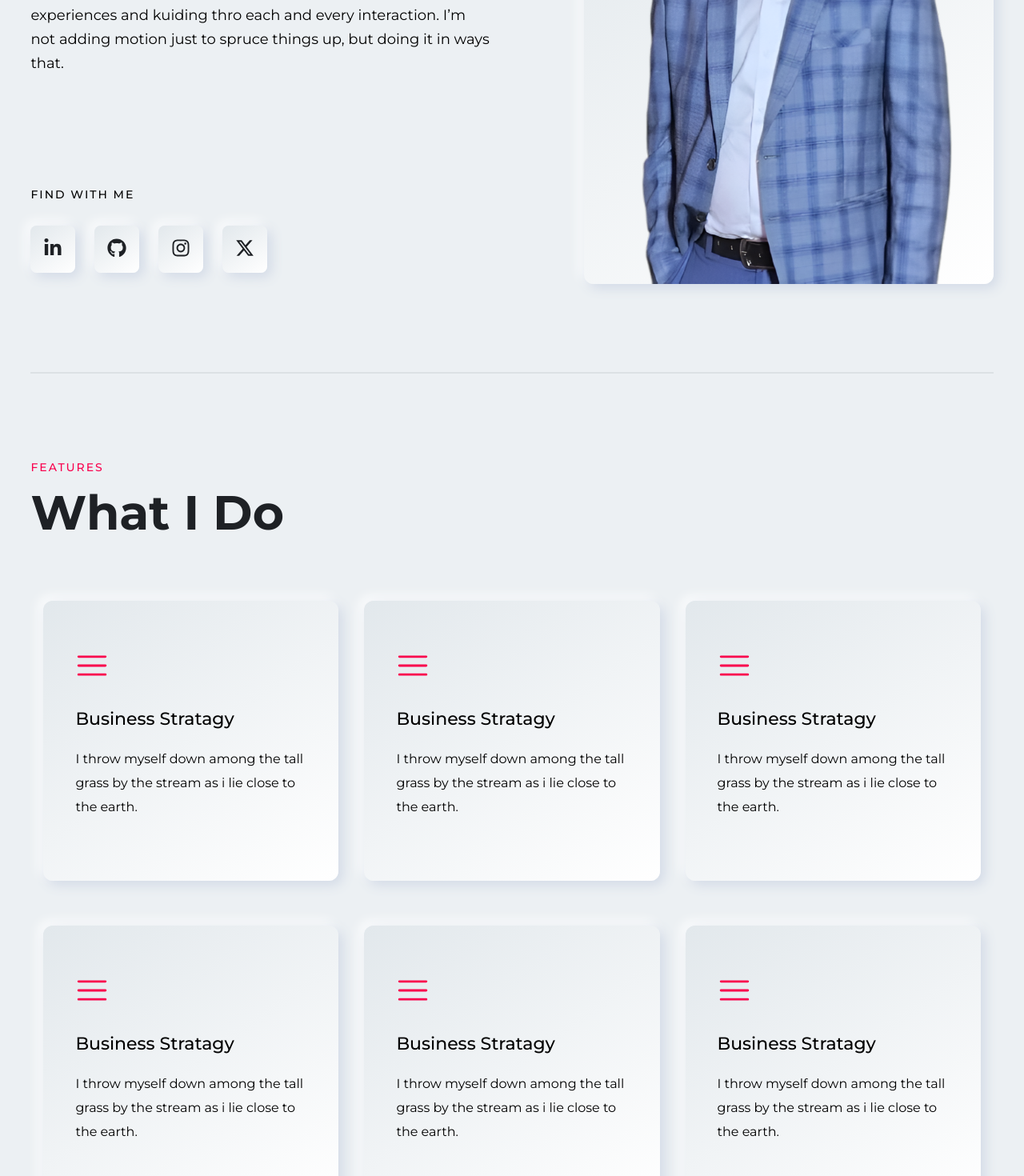
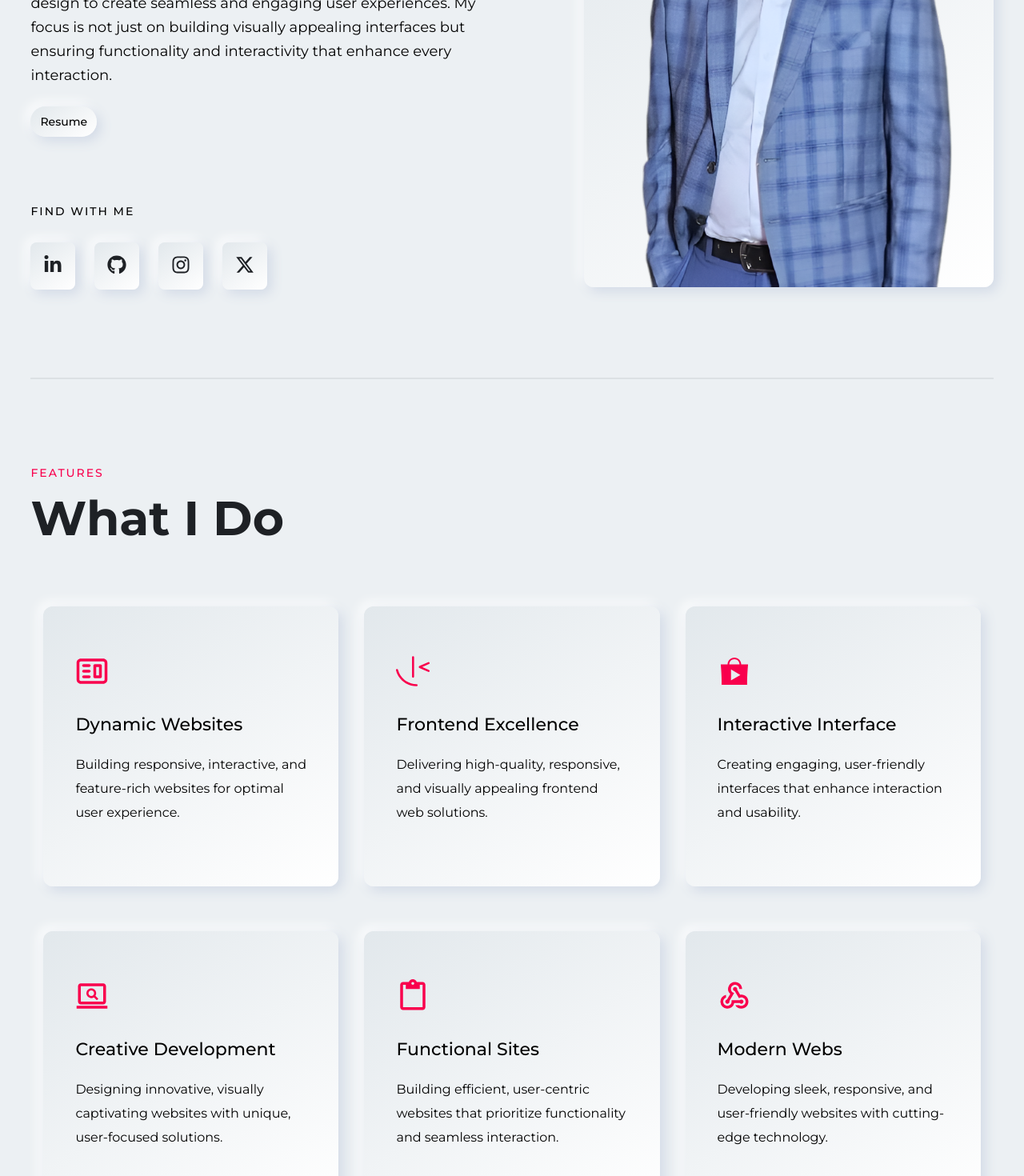
Before and after one commit to Shiv1516/Portfolio, a React (Create React App) app: page / in a window 1280 px wide. Shown: the part 540-2010 px from the top of the page at 80% size. Built offline with nearby package versions, Linux system fonts and the light colour scheme.

Commit message:
content chaneges

```diff
--- a/src/App.css
+++ b/src/App.css
@@ -780,6 +780,9 @@ table {
 .ptb80 {
   padding-top: 110px;
 }
+.pt70 {
+  padding-top: 70px;
+}
 
 .pl4 {
   padding-left: 4px;
@@ -1449,7 +1452,8 @@ table {
   .section-subheading {
     padding: 0px;
   }
-  .section-subheading {
+  .section-subheading,
+  .resume-btn {
     font-size: 13px;
     line-height: 18px;
   }
--- a/src/components/About.js
+++ b/src/components/About.js
@@ -57,12 +57,21 @@ function About() {
             </span>
             <span>{text[currentTextIndex]}</span>
           </h2>
-          <p className="section-sub-heading lh30 fs18 mb32">
-            I use animation as a third dimension by which to simplify
-            experiences and kuiding thro each and every interaction. I’m not
-            adding motion just to spruce things up, but doing it in ways that.
+          <p className="section-sub-heading lh30 fs18 mb24">
+            I leverage my knowledge of frontend development and UI/UX design to
+            create seamless and engaging user experiences. My focus is not just
+            on building visually appealing interfaces but ensuring functionality
+            and interactivity that enhance every interaction.
           </p>
-          <h4 className="section-subheading lh20 fs14 mb32 pt80 fw5 ls2 ttu">
+          <Link
+            to="https://drive.google.com/file/d/1v2mgaflz28U8gQZnT6FZuWCb-_iUT1aH/view?usp=sharing
+"
+            target="_blank"
+            className="resume-btn fs14 bg-bs-01 p12 br24 fc-h1 fw5 mb16"
+          >
+            Resume
+          </Link>
+          <h4 className="section-subheading lh20 fs14 mb32 pt70 fw5 ls2 ttu">
             find with me
           </h4>
           <div className="about-social-media df fww">
--- a/src/components/Features.js
+++ b/src/components/Features.js
@@ -2,58 +2,73 @@ import React from "react";
 import { RxHamburgerMenu } from "react-icons/rx";
 import { FaArrowRight } from "react-icons/fa";
 import { Link } from "react-router-dom";
+import { IoMdAppstore } from "react-icons/io";
+import { CgWebsite } from "react-icons/cg";
+import { MdOutlineScreenSearchDesktop } from "react-icons/md";
+import { MdContentPaste } from "react-icons/md";
+import { SiFrontendmentor } from "react-icons/si";
+import { MdOutlineWebhook } from "react-icons/md";
 
 const featureData = [
   {
     id: 1,
-    subtitle: "Business Stratagy",
+    subtitle: "Dynamic Websites",
     title:
-      "I throw myself down among the tall grass by the stream as i lie close to the earth.",
-    icon: "RxHamburgerMenu",
+      "Building responsive, interactive, and feature-rich websites for optimal user experience.",
+    icon: "CgWebsite",
   },
   {
-    id: 1,
-    subtitle: "Business Stratagy",
+    id: 2,
+    subtitle: "Frontend Excellence",
     title:
-      "I throw myself down among the tall grass by the stream as i lie close to the earth.",
-    icon: "RxHamburgerMenu",
+      "Delivering high-quality, responsive, and visually appealing frontend web solutions.",
+    icon: "SiFrontendmentor",
   },
   {
-    id: 1,
-    subtitle: "Business Stratagy",
+    id: 3,
+    subtitle: "Interactive Interface",
     title:
-      "I throw myself down among the tall grass by the stream as i lie close to the earth.",
-    icon: "RxHamburgerMenu",
+      "Creating engaging, user-friendly interfaces that enhance interaction and usability.",
+    icon: "IoMdAppstore",
   },
   {
-    id: 1,
-    subtitle: "Business Stratagy",
+    id: 4,
+    subtitle: "Creative Development",
     title:
-      "I throw myself down among the tall grass by the stream as i lie close to the earth.",
-    icon: "RxHamburgerMenu",
+      "Designing innovative, visually captivating websites with unique, user-focused solutions.",
+    icon: "MdOutlineScreenSearchDesktop",
   },
   {
-    id: 1,
-    subtitle: "Business Stratagy",
+    id: 5,
+    subtitle: "Functional Sites",
     title:
-      "I throw myself down among the tall grass by the stream as i lie close to the earth.",
-    icon: "RxHamburgerMenu",
+      "Building efficient, user-centric websites that prioritize functionality and seamless interaction.",
+    icon: "MdContentPaste",
   },
   {
-    id: 1,
-    subtitle: "Business Stratagy",
+    id: 6,
+    subtitle: "Modern Webs",
     title:
-      "I throw myself down among the tall grass by the stream as i lie close to the earth.",
-    icon: "RxHamburgerMenu",
+      "Developing sleek, responsive, and user-friendly websites with cutting-edge technology.",
+    icon: "MdOutlineWebhook",
   },
 ];
 
 const iconsMap = {
   RxHamburgerMenu: RxHamburgerMenu,
   FaArrowRight: FaArrowRight,
+  CgWebsite: CgWebsite,
+  IoMdAppstore: IoMdAppstore,
+  MdOutlineScreenSearchDesktop: MdOutlineScreenSearchDesktop,
+  MdContentPaste: MdContentPaste,
+  SiFrontendmentor: SiFrontendmentor,
+  MdOutlineWebhook: MdOutlineWebhook,
 };
 
 function Features() {
+  const handlemail = () => {
+    window.open("mailto:shivnilaysrivastav@gmail.com", "_blank");
+  };
   return (
     <div className="features-section wrapper ptb80 brd-b1" id="feature-id">
       <h4 className="section-subheading lh20 fs14 mb20 fc3 fw5 ls2 ttu">
@@ -66,7 +81,7 @@ function Features() {
           return (
             <div className="features-cards flx33 mb24" key={item.id}>
               <Link
-                to="/"
+                onClick={handlemail}
                 className="features-card m16 bg-bs-01 ptb48 fc-h2 transit2 plr40 br12"
               >
                 {IconComponent && (
--- a/src/components/Portfolio.js
+++ b/src/components/Portfolio.js
@@ -6,45 +6,51 @@ import { Link } from "react-router-dom";
 const portfolioData = [
   {
     id: 1,
-    title: "The services provide for design",
-    likes: "600",
+    title: "Developed an India-American charity website supporting the needy.",
+    likes: "400",
     department: "Development",
     image: "/images/portfolio-01.jpg",
+    link: "https://indo-america-aajux.vercel.app/",
   },
   {
-    id: 1,
-    title: "The services provide for design",
-    likes: "600",
+    id: 2,
+    title: "Developed a dynamic foreign social media platform.",
+    likes: "550",
     department: "Development",
     image: "/images/portfolio-02.jpg",
+    link: "https://freeze-crowd.vercel.app/",
   },
   {
-    id: 1,
-    title: "The services provide for design",
-    likes: "600",
+    id: 3,
+    title: "Created a responsive website for tuition teacher services.",
+    likes: "650",
     department: "Development",
     image: "/images/portfolio-03.jpg",
+    link: "https://root-academy-aajux.vercel.app/",
   },
   {
-    id: 1,
-    title: "The services provide for design",
-    likes: "600",
+    id: 4,
+    title: "Developed an interactive charity website offering services.",
+    likes: "480",
     department: "Development",
     image: "/images/portfolio-02.jpg",
+    link: "hhttps://gurukripta.vercel.app/",
   },
   {
-    id: 1,
-    title: "The services provide for design",
-    likes: "600",
+    id: 5,
+    title: "Created a responsive, dynamic security provider website.",
+    likes: "700",
     department: "Development",
     image: "/images/portfolio-01.jpg",
+    link: "https://dolphin-detective.vercel.app/",
   },
   {
-    id: 1,
-    title: "The services provide for design",
-    likes: "600",
+    id: 6,
+    title: "Developed a sleek, responsive furniture website design.",
+    likes: "500",
     department: "Development",
     image: "/images/portfolio-03.jpg",
+    link: "https://bob-scott-test.vercel.app/",
   },
 ];
 
@@ -80,7 +86,8 @@ function Portfolio() {
                 </h5>
               </div>
               <Link
-                to="/"
+                to={item.link}
+                target="_blank"
                 className="portfolio-card-heading fs24 fc-h1 tal lh30 aic fw6"
               >
                 {item.title}
--- a/src/components/Resume.js
+++ b/src/components/Resume.js
@@ -123,7 +123,7 @@ const Resume = () => {
                   2007-2010
                 </p>
                 <h3 className="education-detail-heading fs36 fw6 mb40">
-                  Education Quality
+                  Job Experience
                 </h3>
                 <div className="education-cards pl40 brd-b3">
                   <div className="education-card bef aft pr zi1 fc1 plr40 ptb48 mt48 bg-bs-01 br12">
--- a/src/components/Testimonial.js
+++ b/src/components/Testimonial.js
@@ -111,7 +111,7 @@ const Testimonial = () => {
       imgSrc: "/images/testimonial-02.jpg",
       description:
         "Important fact to nec sem ut imperdiet. Ut tincidunt est ac dolor aliquam sodales. Phasellus sed mauris hendrerit, laoreet sem in, lobortis mauris hendrerit ante. laoreet sem in, lobortis mauris hendrerit ante. laoreet sem in, lobortis mauris hendrerit ante.",
-      date: "Upwork - Apr 1, 2017 - Aug 31, 2021",
+      date: "Delhi - Apr 1, 2022 - Aug 31, 2022",
     },
     {
       name: "Emily Johnson",
@@ -120,7 +120,7 @@ const Testimonial = () => {
       imgSrc: "/images/testimonial-01.jpg",
       description:
         "Important fact to nec sem ut imperdiet. Ut tincidunt est ac dolor aliquam sodales. Phasellus sed mauris hendrerit, laoreet sem in, lobortis mauris hendrerit ante. laoreet sem in, lobortis mauris hendrerit ante. laoreet sem in, lobortis mauris hendrerit ante.",
-      date: "Freelance - Feb 20, 2019 - Jan 10, 2022",
+      date: "Noida - Feb 20, 2022 - Jun 10, 2022",
     },
     {
       name: "Emily Johnson",
@@ -129,7 +129,7 @@ const Testimonial = () => {
       imgSrc: "/images/testimonial.jpg",
       description:
         "Important fact to nec sem ut imperdiet. Ut tincidunt est ac dolor aliquam sodales. Phasellus sed mauris hendrerit, laoreet sem in, lobortis mauris hendrerit ante. laoreet sem in, lobortis mauris hendrerit ante. laoreet sem in, lobortis mauris hendrerit ante.",
-      date: "Freelance - Feb 20, 2019 - Jan 10, 2022",
+      date: "Freelance - Feb 20, 2023 - Jun 10, 2023",
     },
   ];
 
```
Also changed, not shown: src/components/Pricing.js (+84 -68 lines).
